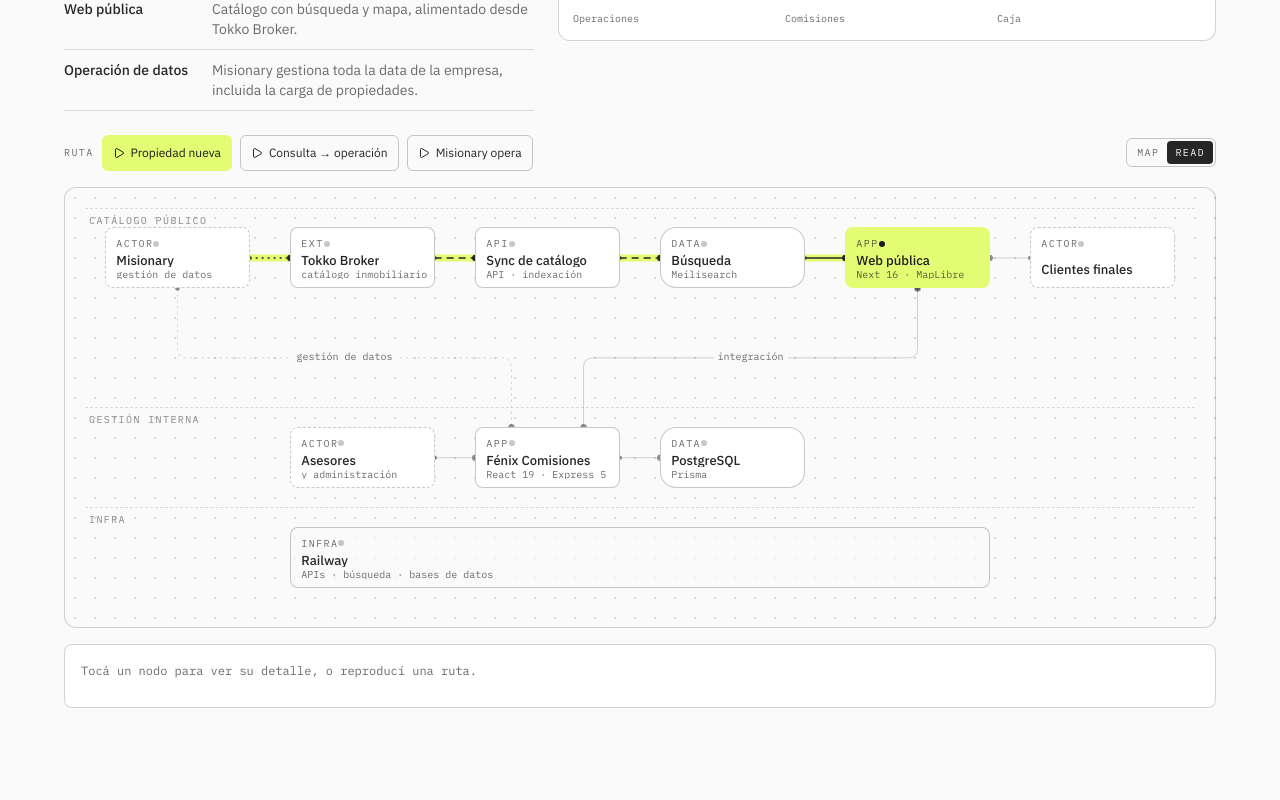
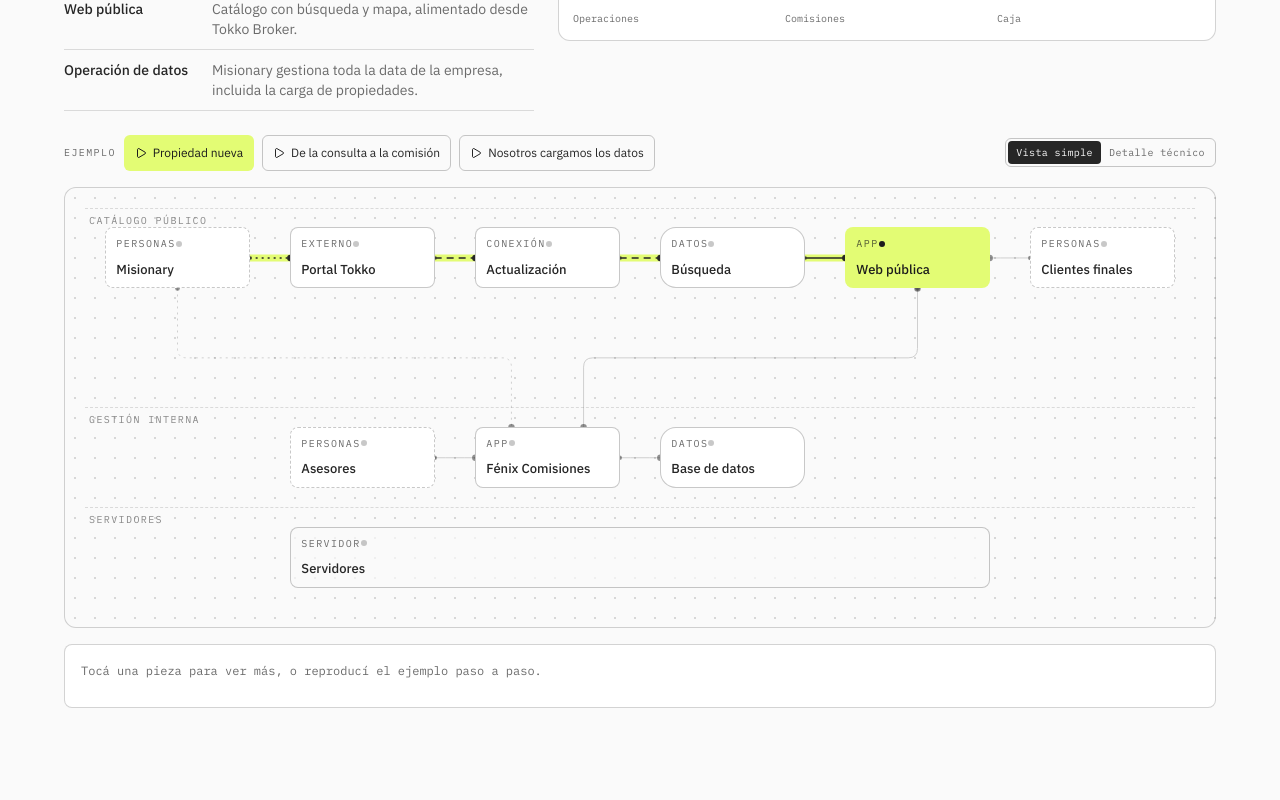
Before and after one commit to guidohalley/misionary-sistemas, a Next.js app: page / in a window 1280 px wide. Shown: the part 1440-2240 px from the top of the page. Built offline with nearby package versions, Linux system fonts and the light colour scheme.

Commit message:
feat(diagram): humanizar etiquetas y sumar vista simple
Co-authored-by: Guido Halley <guidohalley@users.noreply.github.com>

```diff
--- a/components/diagram/diagram-canvas.tsx
+++ b/components/diagram/diagram-canvas.tsx
@@ -5,7 +5,7 @@ import gsap from "gsap"
 import { useGSAP } from "@gsap/react"
 import { cn } from "@/lib/utils"
 import { boxFor, canvasSize, edgeRouting, nodePos, routeEdge, type Viewport } from "./geometry"
-import { KIND_LABEL, type Diagram, type DiagramNode, type EdgeKind } from "./types"
+import { KIND_LABEL, KIND_TECH, type Diagram, type DiagramNode, type EdgeKind } from "./types"
 
 export type DiagramLevel = "map" | "read"
 
@@ -233,11 +233,11 @@ export function DiagramCanvas({
           >
             <span
               className={cn(
-                "flex items-center justify-between font-mono text-[9px] tracking-[0.14em] sm:text-[10px]",
+                "flex items-center justify-between font-mono text-[9px] uppercase tracking-[0.14em] sm:text-[10px]",
                 active ? "text-lime-foreground/70" : "text-muted-foreground"
               )}
             >
-              {KIND_LABEL[node.kind]}
+              {level === "read" ? KIND_TECH[node.kind] : KIND_LABEL[node.kind]}
               <span
                 className={cn(
                   "size-1.5 rounded-full",
--- a/components/diagram/system-diagram.tsx
+++ b/components/diagram/system-diagram.tsx
@@ -15,8 +15,13 @@ type Props = {
 
 const STEP_MS = 1000
 
+const LEVELS: { id: DiagramLevel; label: string }[] = [
+  { id: "map", label: "Vista simple" },
+  { id: "read", label: "Detalle técnico" },
+]
+
 export function SystemDiagram({ diagram, autoPlay, storyKey, className }: Props) {
-  const [level, setLevel] = useState<DiagramLevel>("read")
+  const [level, setLevel] = useState<DiagramLevel>("map")
   const [routeId, setRouteId] = useState<string | null>(null)
   const [step, setStep] = useState(-1)
   const [focusId, setFocusId] = useState<string | null>(null)
@@ -106,9 +111,9 @@ export function SystemDiagram({ diagram, autoPlay, storyKey, className }: Props)
   return (
     <div ref={root} className={cn("flex flex-col gap-4", className)}>
       <div className="flex flex-wrap items-center justify-between gap-3">
-        <div className="flex flex-wrap items-center gap-2" role="group" aria-label="Rutas">
+        <div className="flex flex-wrap items-center gap-2" role="group" aria-label="Ejemplos">
           <span className="font-mono text-[10px] uppercase tracking-[0.14em] text-muted-foreground">
-            Ruta
+            Ejemplo
           </span>
           {diagram.routes.map((r) => {
             const on = routeId === r.id
@@ -136,18 +141,18 @@ export function SystemDiagram({ diagram, autoPlay, storyKey, className }: Props)
           role="group"
           aria-label="Nivel de detalle"
         >
-          {(["map", "read"] as const).map((l) => (
+          {LEVELS.map(({ id: l, label }) => (
             <button
               key={l}
               type="button"
               onClick={() => setLevel(l)}
               aria-pressed={level === l}
               className={cn(
-                "rounded px-2 py-1 uppercase tracking-[0.14em] transition-colors",
+                "rounded px-2 py-1 tracking-[0.04em] transition-colors",
                 level === l ? "bg-foreground text-background" : "text-muted-foreground hover:text-foreground"
               )}
             >
-              {l}
+              {label}
             </button>
           ))}
         </div>
@@ -165,11 +170,14 @@ export function SystemDiagram({ diagram, autoPlay, storyKey, className }: Props)
         {focused ? (
           <div className="flex flex-col gap-1.5">
             <p className="font-mono text-[10px] uppercase tracking-[0.14em] text-muted-foreground">
-              Full · {KIND_LABEL[focused.kind]}
+              Detalle · {KIND_LABEL[focused.kind]}
             </p>
             <p className="text-sm font-medium">{focused.label}</p>
             {focused.stack && (
-              <p className="font-mono text-xs text-muted-foreground">{focused.stack}</p>
+              <p className="font-mono text-xs text-muted-foreground">
+                <span className="text-foreground/60">Detalle técnico: </span>
+                {focused.stack}
+              </p>
             )}
             {focused.detalle && (
               <ul className="mt-1 flex flex-wrap gap-1.5">
@@ -186,7 +194,7 @@ export function SystemDiagram({ diagram, autoPlay, storyKey, className }: Props)
           </div>
         ) : (
           <p className="py-1.5 font-mono text-xs text-muted-foreground">
-            Tocá un nodo para ver su detalle, o reproducí una ruta.
+            Tocá una pieza para ver más, o reproducí el ejemplo paso a paso.
           </p>
         )}
       </div>
--- a/components/diagram/types.ts
+++ b/components/diagram/types.ts
@@ -52,6 +52,16 @@ export type Diagram = {
 }
 
 export const KIND_LABEL: Record<NodeKind, string> = {
+  app: "App",
+  api: "Conexión",
+  data: "Datos",
+  ext: "Externo",
+  infra: "Servidor",
+  actor: "Personas",
+  step: "Paso",
+}
+
+export const KIND_TECH: Record<NodeKind, string> = {
   app: "APP",
   api: "API",
   data: "DATA",
--- a/content/diagramas.ts
+++ b/content/diagramas.ts
@@ -11,14 +11,14 @@ export const FENIX: Diagram = {
   lanes: [
     { label: "Catálogo público", row: 0 },
     { label: "Gestión interna", row: 2 },
-    { label: "Infra", row: 3 },
+    { label: "Servidores", row: 3 },
   ],
   nodes: [
     {
       id: "misionary",
       kind: "actor",
       label: "Misionary",
-      stack: "gestión de datos",
+      stack: "equipo de carga y gestión",
       detalle: ["Data entry de propiedades", "Operación de toda la data de la empresa"],
       desktop: { col: 0, row: 0 },
       mobile: { col: 0, row: 0 },
@@ -26,16 +26,16 @@ export const FENIX: Diagram = {
     {
       id: "tokko",
       kind: "ext",
-      label: "Tokko Broker",
-      stack: "catálogo inmobiliario",
+      label: "Portal Tokko",
+      stack: "Tokko Broker · catálogo inmobiliario",
       desktop: { col: 1, row: 0 },
       mobile: { col: 1, row: 0 },
     },
     {
       id: "sync",
       kind: "api",
-      label: "Sync de catálogo",
-      stack: "API · indexación",
+      label: "Actualización",
+      stack: "API · sync e indexación",
       desktop: { col: 2, row: 0 },
       mobile: { col: 1, row: 1 },
     },
@@ -83,16 +83,16 @@ export const FENIX: Diagram = {
     {
       id: "pg",
       kind: "data",
-      label: "PostgreSQL",
-      stack: "Prisma",
+      label: "Base de datos",
+      stack: "PostgreSQL · Prisma",
       desktop: { col: 3, row: 2 },
       mobile: { col: 0, row: 6 },
     },
     {
       id: "railway",
       kind: "infra",
-      label: "Railway",
-      stack: "APIs · búsqueda · bases de datos",
+      label: "Servidores",
+      stack: "Railway · APIs, búsqueda y bases de datos",
       desktop: { col: 1, row: 3, span: 4 },
       mobile: { col: 0, row: 7, span: 2 },
     },
@@ -126,8 +126,8 @@ export const FENIX: Diagram = {
   ],
   routes: [
     { id: "propiedad", label: "Propiedad nueva", edges: ["e1", "e2", "e3", "e4"] },
-    { id: "operacion", label: "Consulta → operación", edges: ["e5", "e7", "e8", "e9"] },
-    { id: "gestion", label: "Misionary opera", edges: ["e1", "e6", "e9"] },
+    { id: "operacion", label: "De la consulta a la comisión", edges: ["e5", "e7", "e8", "e9"] },
+    { id: "gestion", label: "Nosotros cargamos los datos", edges: ["e1", "e6", "e9"] },
   ],
 }
 
@@ -145,9 +145,9 @@ export const ESCUELA: Diagram = {
       desktop: { col: 1, row: 0 },
       mobile: { col: 1, row: 0 },
     },
-    { id: "api", kind: "api", label: "API", stack: "Express · Zod", desktop: { col: 2, row: 0 }, mobile: { col: 1, row: 1 } },
-    { id: "db", kind: "data", label: "MySQL", stack: "Sequelize", desktop: { col: 3, row: 0 }, mobile: { col: 0, row: 1 } },
-    { id: "railway", kind: "infra", label: "Railway", stack: "API · base de datos", desktop: { col: 1, row: 1, span: 3 }, mobile: { col: 0, row: 2, span: 2 } },
+    { id: "api", kind: "api", label: "Lógica del sistema", stack: "API · Express · Zod", desktop: { col: 2, row: 0 }, mobile: { col: 1, row: 1 } },
+    { id: "db", kind: "data", label: "Base de datos", stack: "MySQL · Sequelize", desktop: { col: 3, row: 0 }, mobile: { col: 0, row: 1 } },
+    { id: "railway", kind: "infra", label: "Servidores", stack: "Railway · API y base de datos", desktop: { col: 1, row: 1, span: 3 }, mobile: { col: 0, row: 2, span: 2 } },
   ],
   edges: [
     { id: "a", from: "equipo", to: "app", kind: "data", label: "uso diario" },
@@ -171,20 +171,20 @@ export const FATIMA: Diagram = {
       desktop: { col: 1, row: 0 },
       mobile: { col: 0, row: 0 },
     },
-    { id: "api", kind: "api", label: "API", stack: "NestJS · Prisma", desktop: { col: 2, row: 0 }, mobile: { col: 0, row: 1, span: 2 } },
-    { id: "pg", kind: "data", label: "PostgreSQL", desktop: { col: 3, row: 0 }, mobile: { col: 0, row: 2 } },
+    { id: "api", kind: "api", label: "Lógica del sistema", stack: "API · NestJS · Prisma", desktop: { col: 2, row: 0 }, mobile: { col: 0, row: 1, span: 2 } },
+    { id: "pg", kind: "data", label: "Base de datos", stack: "PostgreSQL", desktop: { col: 3, row: 0 }, mobile: { col: 0, row: 2 } },
     { id: "admin", kind: "actor", label: "Administración", desktop: { col: 0, row: 1 }, mobile: null },
     {
       id: "panel",
       kind: "app",
       label: "Panel de gestión",
-      stack: "admin",
+      stack: "panel web de administración",
       detalle: ["Operación diaria de la cooperativa"],
       desktop: { col: 1, row: 1 },
       mobile: { col: 1, row: 0 },
     },
-    { id: "r2", kind: "infra", label: "Cloudflare R2", stack: "media · CDN", desktop: { col: 3, row: 1 }, mobile: { col: 1, row: 2 } },
-    { id: "railway", kind: "infra", label: "Railway", stack: "API · base de datos", desktop: { col: 1, row: 2, span: 3 }, mobile: { col: 0, row: 3, span: 2 } },
+    { id: "r2", kind: "infra", label: "Fotos y videos", stack: "Cloudflare R2 · CDN", desktop: { col: 3, row: 1 }, mobile: { col: 1, row: 2 } },
+    { id: "railway", kind: "infra", label: "Servidores", stack: "Railway · API y base de datos", desktop: { col: 1, row: 2, span: 3 }, mobile: { col: 0, row: 3, span: 2 } },
   ],
   edges: [
     { id: "a", from: "compradores", to: "tienda", kind: "data", label: "pedidos" },
@@ -196,7 +196,7 @@ export const FATIMA: Diagram = {
   ],
   routes: [
     { id: "pedido", label: "Un pedido", edges: ["a", "b", "e"] },
-    { id: "gestion", label: "Gestión interna", edges: ["c", "d", "e"] },
+    { id: "gestion", label: "Gestión diaria", edges: ["c", "d", "e"] },
   ],
 }
 
@@ -221,8 +221,8 @@ export const GYM: Diagram = {
       desktop: { col: 1, row: 0 },
       mobile: { col: 0, row: 0 },
     },
-    { id: "api", kind: "api", label: "API", stack: "Express · Prisma", desktop: { col: 2, row: 0 }, mobile: { col: 0, row: 1, span: 2 } },
-    { id: "pg", kind: "data", label: "PostgreSQL", desktop: { col: 3, row: 0 }, mobile: { col: 0, row: 2 } },
+    { id: "api", kind: "api", label: "Lógica del sistema", stack: "API · Express · Prisma", desktop: { col: 2, row: 0 }, mobile: { col: 0, row: 1, span: 2 } },
+    { id: "pg", kind: "data", label: "Base de datos", stack: "PostgreSQL", desktop: { col: 3, row: 0 }, mobile: { col: 0, row: 2 } },
     { id: "sala", kind: "actor", label: "Socios en sala", desktop: { col: 0, row: 1 }, mobile: null },
     {
       id: "tv",
@@ -233,8 +233,8 @@ export const GYM: Diagram = {
       desktop: { col: 1, row: 1 },
       mobile: { col: 1, row: 0 },
     },
-    { id: "s3", kind: "infra", label: "AWS S3", stack: "video de ejercicios", desktop: { col: 3, row: 1 }, mobile: { col: 1, row: 2 } },
-    { id: "railway", kind: "infra", label: "Railway", stack: "API · base de datos", desktop: { col: 1, row: 2, span: 3 }, mobile: { col: 0, row: 3, span: 2 } },
+    { id: "s3", kind: "infra", label: "Videos de ejercicios", stack: "AWS S3", desktop: { col: 3, row: 1 }, mobile: { col: 1, row: 2 } },
+    { id: "railway", kind: "infra", label: "Servidores", stack: "Railway · API y base de datos", desktop: { col: 1, row: 2, span: 3 }, mobile: { col: 0, row: 3, span: 2 } },
   ],
   edges: [
     { id: "a", from: "staff", to: "panel", kind: "data", label: "arma rutinas" },
@@ -245,7 +245,7 @@ export const GYM: Diagram = {
     { id: "f", from: "tv", to: "sala", kind: "data", label: "en pantalla" },
   ],
   routes: [
-    { id: "rutina", label: "Rutina a la TV", edges: ["a", "b", "c", "d", "f"] },
+    { id: "rutina", label: "La rutina llega a la pantalla", edges: ["a", "b", "c", "d", "f"] },
     { id: "video", label: "Video de ejercicio", edges: ["e", "d", "f"] },
   ],
 }
@@ -264,9 +264,9 @@ export const INTACTO: Diagram = {
       desktop: { col: 1, row: 0 },
       mobile: { col: 1, row: 0 },
     },
-    { id: "pg", kind: "data", label: "PostgreSQL", stack: "Prisma 7", desktop: { col: 2, row: 0 }, mobile: { col: 1, row: 1 } },
-    { id: "mono", kind: "infra", label: "Monorepo", stack: "Turborepo", desktop: { col: 3, row: 0 }, mobile: { col: 0, row: 1 } },
-    { id: "railway", kind: "infra", label: "Railway", stack: "apps · base de datos", desktop: { col: 1, row: 1, span: 3 }, mobile: { col: 0, row: 2, span: 2 } },
+    { id: "pg", kind: "data", label: "Base de datos", stack: "PostgreSQL · Prisma 7", desktop: { col: 2, row: 0 }, mobile: { col: 1, row: 1 } },
+    { id: "mono", kind: "infra", label: "Código del proyecto", stack: "Monorepo · Turborepo", desktop: { col: 3, row: 0 }, mobile: { col: 0, row: 1 } },
+    { id: "railway", kind: "infra", label: "Servidores", stack: "Railway · apps y base de datos", desktop: { col: 1, row: 1, span: 3 }, mobile: { col: 0, row: 2, span: 2 } },
   ],
   edges: [
     { id: "a", from: "equipo", to: "apps", kind: "data", label: "carga OT" },
@@ -289,9 +289,9 @@ export const ERP: Diagram = {
       desktop: { col: 1, row: 0 },
       mobile: { col: 1, row: 0 },
     },
-    { id: "api", kind: "api", label: "API", stack: "Express · Prisma", desktop: { col: 2, row: 0 }, mobile: { col: 1, row: 1 } },
-    { id: "pg", kind: "data", label: "PostgreSQL 16", desktop: { col: 3, row: 0 }, mobile: { col: 0, row: 1 } },
-    { id: "railway", kind: "infra", label: "Railway", stack: "API · base de datos", desktop: { col: 1, row: 1, span: 3 }, mobile: { col: 0, row: 2, span: 2 } },
+    { id: "api", kind: "api", label: "Lógica del sistema", stack: "API · Express · Prisma", desktop: { col: 2, row: 0 }, mobile: { col: 1, row: 1 } },
+    { id: "pg", kind: "data", label: "Base de datos", stack: "PostgreSQL 16", desktop: { col: 3, row: 0 }, mobile: { col: 0, row: 1 } },
+    { id: "railway", kind: "infra", label: "Servidores", stack: "Railway · API y base de datos", desktop: { col: 1, row: 1, span: 3 }, mobile: { col: 0, row: 2, span: 2 } },
   ],
   edges: [
     { id: "a", from: "equipo", to: "app", kind: "data", label: "presupuesta" },
@@ -305,9 +305,9 @@ export const PROCESO: Diagram = {
   slug: "proceso",
   grid: { desktop: { cols: 5, rows: 3 }, mobile: { cols: 2, rows: 1 } },
   lanes: [
-    { label: "Cliente", row: 0 },
-    { label: "Misionary", row: 1 },
-    { label: "Plataformas", row: 2 },
+    { label: "Tu empresa", row: 0 },
+    { label: "Nuestro equipo", row: 1 },
+    { label: "Herramientas", row: 2 },
   ],
   nodes: [
     { id: "diag", kind: "step", label: "Diagnóstico", stack: "sin costo", desktop: { col: 0, row: 0 }, mobile: null },
@@ -321,17 +321,17 @@ export const PROCESO: Diagram = {
     {
       id: "twenty",
       kind: "ext",
-      label: "Twenty CRM",
-      stack: "self-hosted",
-      detalle: ["CRM de Misionary"],
+      label: "CRM interno",
+      stack: "Twenty · self-hosted",
+      detalle: ["Seguimiento de clientes de Misionary"],
       desktop: { col: 0, row: 2 },
       mobile: null,
     },
     {
       id: "erp",
       kind: "app",
-      label: "ERP Misionary",
-      stack: "presupuestos",
+      label: "Presupuestos",
+      stack: "ERP Misionary",
       detalle: ["Presupuestos", "Clientes y proveedores", "Servicios", "Productos"],
       desktop: { col: 1, row: 2 },
       mobile: null,
@@ -339,7 +339,7 @@ export const PROCESO: Diagram = {
     {
       id: "deploy",
       kind: "infra",
-      label: "Producción",
+      label: "Publicación",
       stack: "Railway · Vercel · Cloudflare",
       desktop: { col: 3, row: 2 },
       mobile: null,
@@ -352,14 +352,14 @@ export const PROCESO: Diagram = {
     { id: "h3", from: "presu", to: "aprueba", kind: "data", toShift: -0.2 },
     { id: "h4", from: "aprueba", to: "dev", kind: "data", fromShift: 0.2, toShift: -0.25 },
     { id: "h5", from: "dev", to: "prueba", kind: "evento", label: "feedback", fromShift: 0.25, toShift: 0.25 },
-    { id: "h6", from: "dev", to: "deploy", kind: "data", label: "deploy" },
+    { id: "h6", from: "dev", to: "deploy", kind: "data", label: "publicación" },
     { id: "h7", from: "deploy", to: "opera", kind: "data", via: "h" },
     { id: "h8", from: "opera", to: "soporte", kind: "evento" },
   ],
   routes: [
     {
       id: "entrega",
-      label: "Del diagnóstico a producción",
+      label: "De la primera charla al sistema en uso",
       edges: ["h1", "h2", "h9", "h3", "h4", "h5", "h6", "h7", "h8"],
     },
   ],
```
